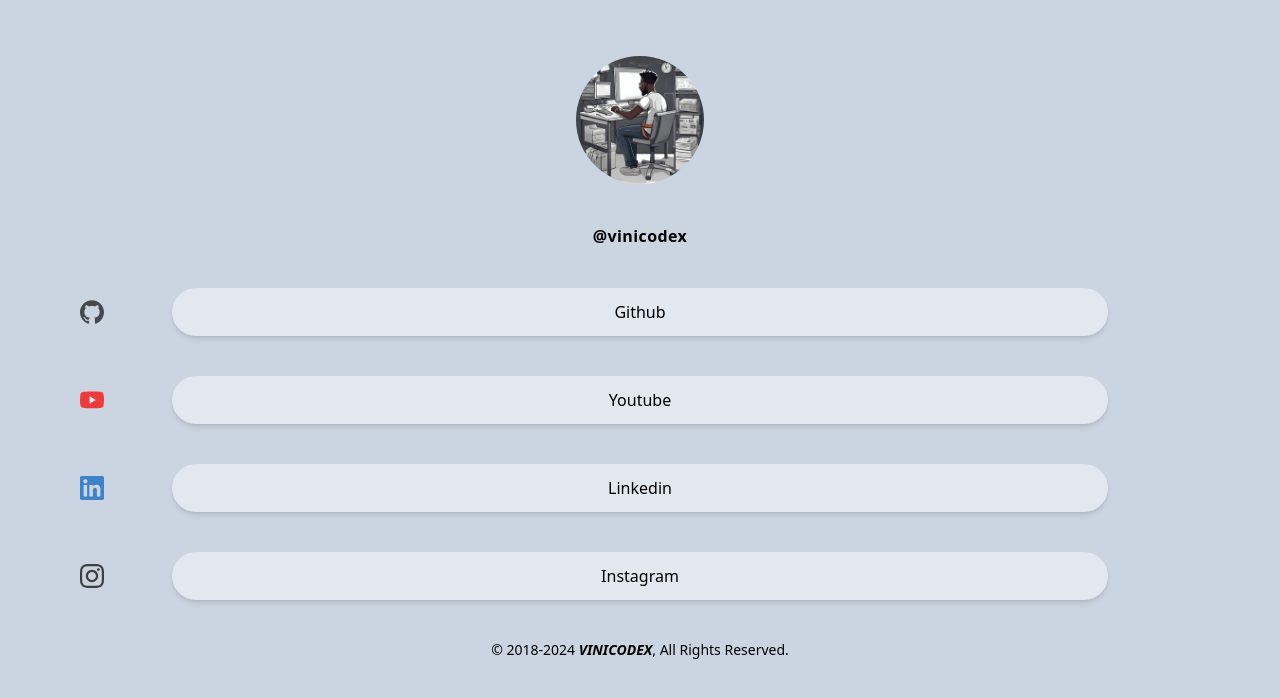
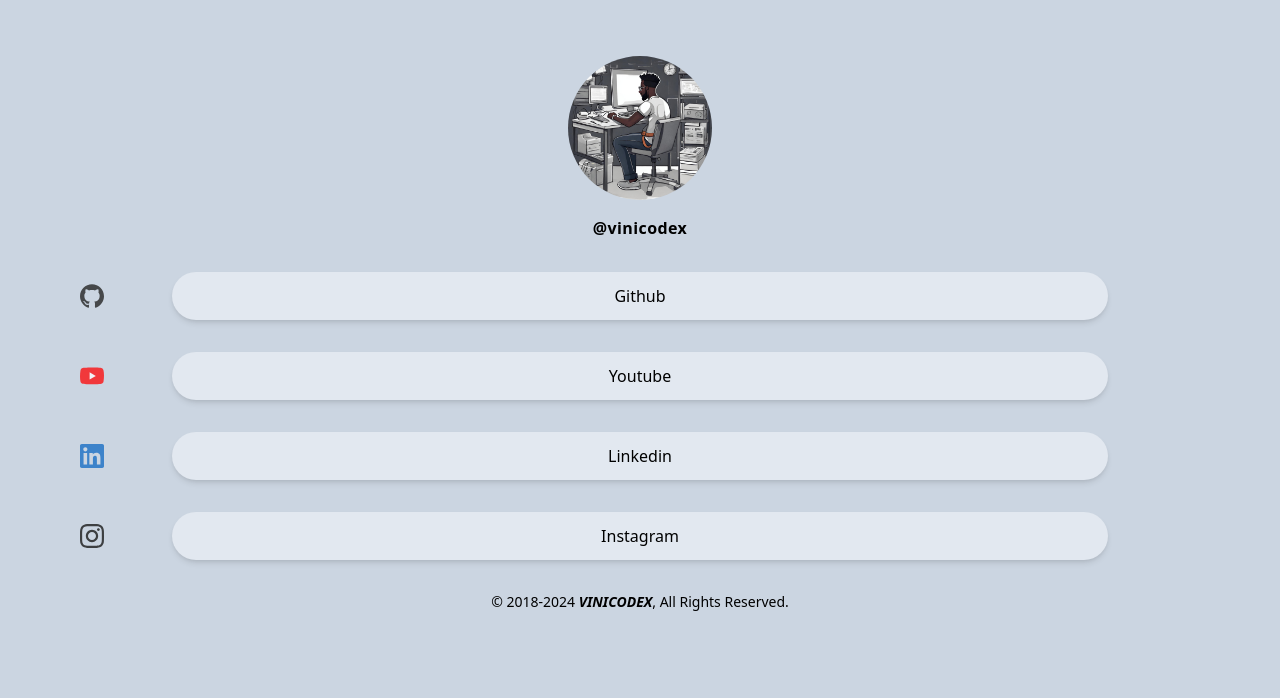
Before and after one commit to vinicodex/link-tree, a Next.js app: page / in a window 1280 px wide. Shown: the top 698 px of the page. Built offline with nearby package versions, Linux system fonts and the light colour scheme.

Commit message:
fix: fix margin from components for better spacing

```diff
--- a/src/app/components/button.jsx
+++ b/src/app/components/button.jsx
@@ -3,7 +3,7 @@ import Image from "next/image";
 export default function Button(props) {
 
     return(
-        <div className="flex justify-center mt-10">
+        <div className="flex justify-center mt-8">
           <a href={props.link} className="flex justify-center w-full h-full" target="_blank">
           <Image src={props.img} alt={props.alt} className="w-6 h-6 absolute left-16 mt-3 ml-4 animate-pulse" width={24} height={24}/>
             <button class="py-2 px-5 bg-slate-200 font-white rounded-full shadow-md hover:bg-slate-400 hover:text-white focus:outline-none focus:ring focus:ring-slate-800 focus:ring-opacity-75 w-3/4 h-12">
--- a/src/app/components/footer.jsx
+++ b/src/app/components/footer.jsx
@@ -1,6 +1,6 @@
 export default function FooterComponent() {
     return(
-        <div className="text-center mt-10">
+        <div className="text-center mt-8">
             <p className="text-sm">© 2018-2024 <span className="font-bold italic">VINICODEX</span>, All Rights Reserved.</p>
         </div>
     );
--- a/src/app/components/profile.jsx
+++ b/src/app/components/profile.jsx
@@ -4,9 +4,9 @@ export default function ProfilePicture() {
     return(
         <div className="flex-col justify-center">
             <div className="flex justify-center">
-                <Image className="w-32 h-32 rounded-full" src="/img/profile.png" alt="" width="384" height="512"/>
+                <Image className="w-36 h-36 rounded-full" src="/img/profile.png" alt="" width="384" height="512"/>
             </div>
-            <div className="flex justify-center mt-10">
+            <div className="flex justify-center mt-4">
                 <p className="font-bold tracking-wide">@vinicodex</p>
             </div>
         </div>
```
